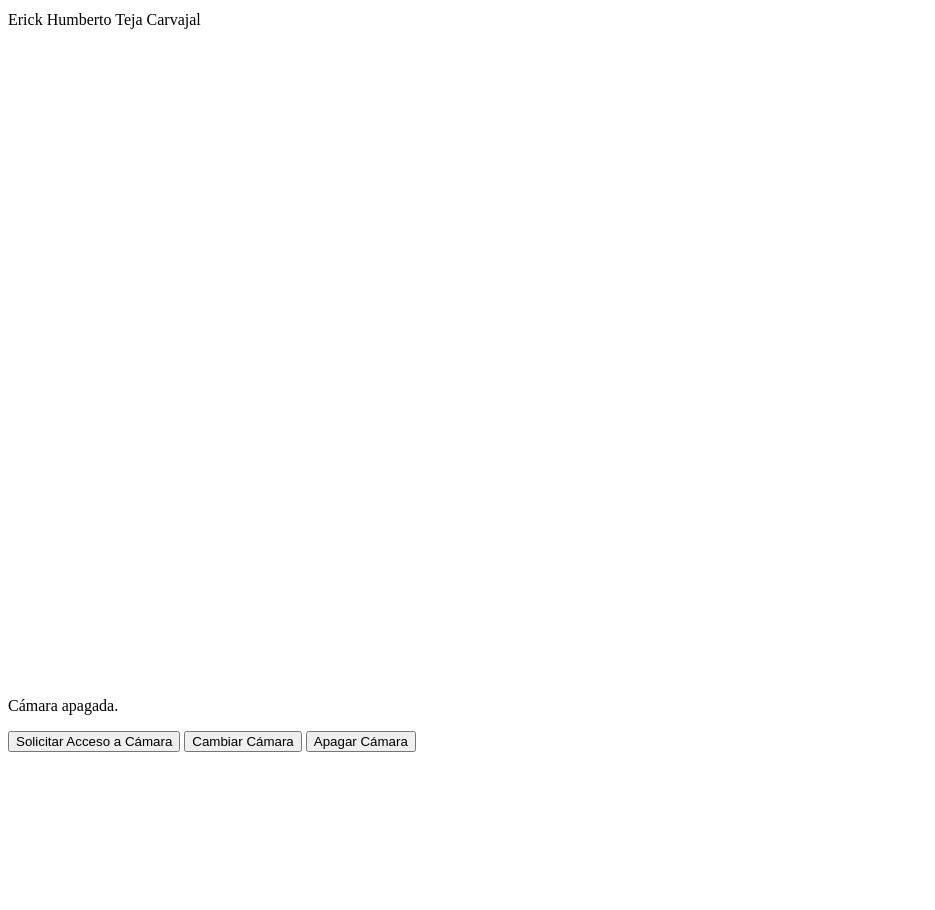
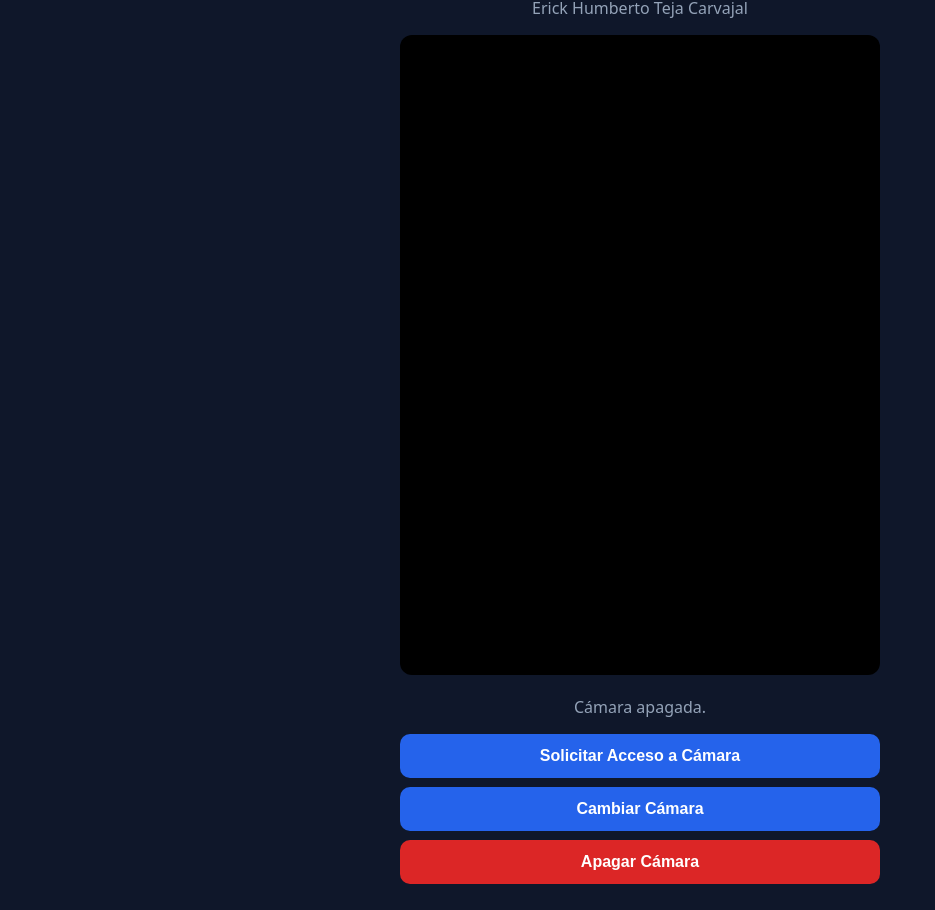
Before and after one commit to Elegidokawai2/pwa-instalable, a plain HTML site: page index.html in a window 1280 px wide. Shown: the part 69-979 px from the top of the page, without its empty margins (0-935 px from the left). Before the commit the page ends 829 px from the top, so only its background shows below. Drawn offline with Linux system fonts and the light colour scheme.

Commit message:
feat: diseño

```diff
--- a/styles.css
+++ b/styles.css
@@ -1,3 +1,64 @@
+body {
+  margin: 0 auto;
+  max-width: 480px;
+  padding: 1rem;
+  font-family: system-ui, sans-serif;
+  background: #0f172a;
+  color: #e2e8f0;
+  text-align: center;
+}
+
+h1 {
+  margin-bottom: 0.25rem;
+  font-size: 1.4rem;
+}
+
+h1 + p {
+  margin-top: 0;
+  color: #94a3b8;
+}
+
 video {
   width: 100%;
+  aspect-ratio: 3 / 4;
+  background: #000;
+  border-radius: 12px;
+  object-fit: cover;
 }
+
+#mensaje-estado {
+  color: #94a3b8;
+}
+
+#aviso-permiso {
+  background: #1e293b;
+  border: 1px solid #2563eb;
+  border-radius: 12px;
+  padding: 1rem;
+  margin-bottom: 1rem;
+}
+
+button {
+  display: block;
+  width: 100%;
+  margin-bottom: 0.6rem;
+  padding: 0.8rem;
+  border: none;
+  border-radius: 10px;
+  background: #2563eb;
+  color: #fff;
+  font-size: 1rem;
+  font-weight: 600;
+}
+
+button[hidden] {
+  display: none;
+}
+
+#btn-apagar-camara {
+  background: #dc2626;
+}
+
+#btn-instalar {
+  background: #22c55e;
+}
--- a/sw.js
+++ b/sw.js
@@ -1,4 +1,4 @@
-const CACHE_NAME = 'inspeccion-v1';
+const CACHE_NAME = 'inspeccion-v2';
 const ARCHIVOS = [
   './index.html',
   './styles.css',
```
